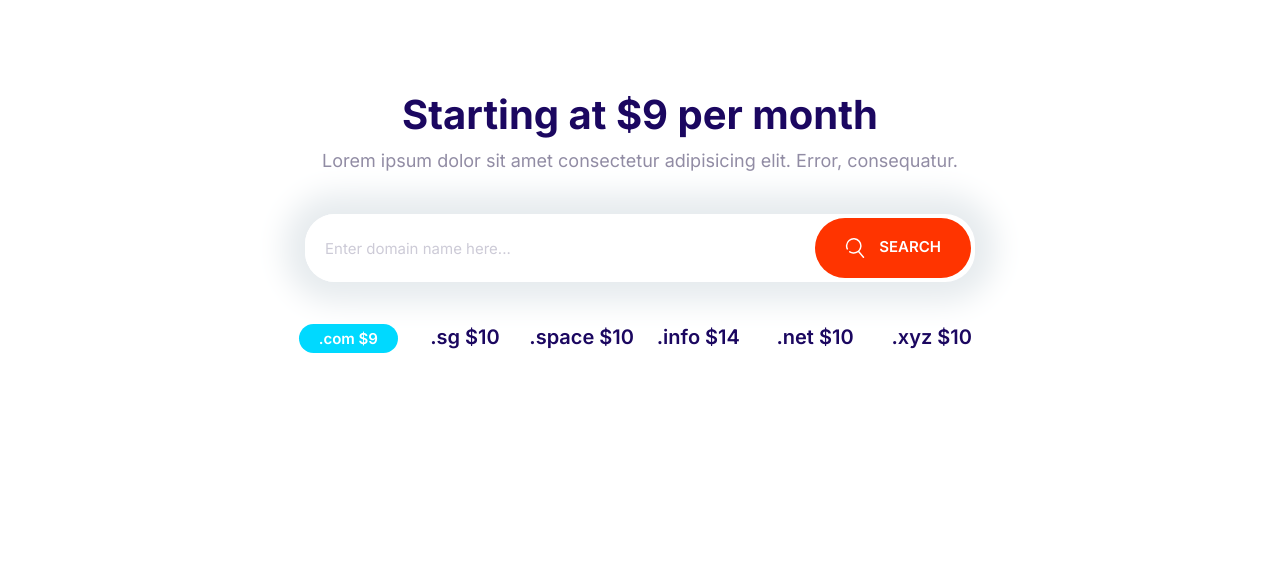
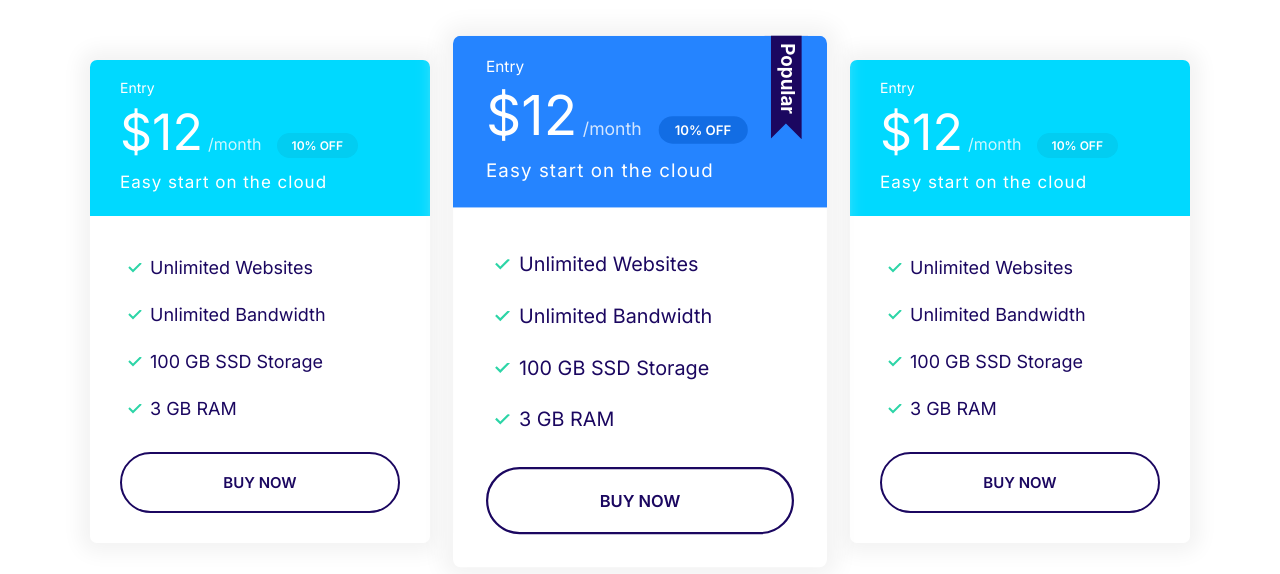
Before and after one commit to Mpz30/Moshify-clone, a plain HTML site: page index.html in a window 1280 px wide. Drawn offline with Linux system fonts and the light colour scheme.

Commit message:
Define plans block.

```diff
--- a/css/styles.css
+++ b/css/styles.css
@@ -347,11 +347,19 @@ a {
   color: #fff;
 }
 
+.card--primary .badge--primary {
+  background-color: #126de4;
+}
+
 .card--secondary .badge--secondary {
   background-color: #02cdf1;
 }
 
 /*Plans*/
+
+.plan {
+  transition: transform 0.2s ease-out;
+}
 
 .plan__name {
   color: #fff;
@@ -382,6 +390,10 @@ a {
   margin-bottom: 2rem;
 }
 
+.plan--popular {
+  transform: scale(1.1)
+}
+
 .plan--popular .card__header {
   position: relative;
 }
@@ -396,7 +408,13 @@ a {
 
 }
 
+.plan:hover {
+  transform: scale(1.05);
+}
 
+.plan--popular:hover {
+  transform: scale(1.15);
+}
 @media screen and (min-width: 1024px) {
   .plan__name {
     font-size: 1.4rem;
@@ -775,3 +793,16 @@ a {
     grid-template-columns: repeat(auto-fit, minmax(10rem,1fr))
   }
 }
+
+
+/*plan blocks*/
+
+.block-plans .grid {
+  gap: 8rem 4rem;
+}
+
+
+.block-plans .card {
+  max-width: 500px;
+  margin: 0 auto;
+}
--- a/index.html
+++ b/index.html
@@ -11,28 +11,70 @@
   <link rel="stylesheet" href="css/styles.css">
 </head>
 <body>
-  <section class="block container block-domain">
-    <header class="block__header">
-      <h2>Starting at $9 per month</h2>
-      <p>Lorem ipsum dolor sit amet consectetur adipisicing elit. Error, consequatur.</p>
-    </header>
-    <div class="input-group">
-      <input type="text" class="input" placeholder="Enter domain name here...">
-      <button class="btn btn--accent">
-        <svg class="icon icon--white">
-          <use xlink:href="images/sprite.svg#search"></use>
-        </svg>
-        Search
-      </button>
+  <section class="block container block-plans">
+    <div class="grid grid--1x3">
+      <div class="plan">
+        <div class="card card--secondary">
+          <header class="card__header">
+            <h3 class="plan__name">Entry</h3>
+            <span class="plan__price">$12</span>
+            <span class="plan__billing-cycle">/month</span>
+            <span class="badge badge--secondary badge--small">10% OFF</span>
+            <span class="plan__description">Easy start on the cloud</span>
+          </header>
+          <div class="card__body">
+            <ul class="list list--tick">
+              <li class="list__item">Unlimited Websites</li>
+              <li class="list__item">Unlimited Bandwidth</li>
+              <li class="list__item">100 GB SSD Storage</li>
+              <li class="list__item">3 GB RAM</li>
+            </ul>
+            <button class="btn btn--outline btn--block">Buy now</button>
+          </div>
+        </div>
+      </div>
+      <div class="plan plan--popular">
+        <div class="card card--primary">
+          <header class="card__header">
+            <h3 class="plan__name">Entry</h3>
+            <span class="plan__price">$12</span>
+            <span class="plan__billing-cycle">/month</span>
+            <span class="badge badge--primary badge--small">10% OFF</span>
+            <span class="plan__description">Easy start on the cloud</span>
+          </header>
+          <div class="card__body">
+            <ul class="list list--tick">
+              <li class="list__item">Unlimited Websites</li>
+              <li class="list__item">Unlimited Bandwidth</li>
+              <li class="list__item">100 GB SSD Storage</li>
+              <li class="list__item">3 GB RAM</li>
+            </ul>
+            <button class="btn btn--outline btn--block">Buy now</button>
+          </div>
+        </div>
+      </div>
+      <div class="plan">
+        <div class="card card--secondary">
+          <header class="card__header">
+            <h3 class="plan__name">Entry</h3>
+            <span class="plan__price">$12</span>
+            <span class="plan__billing-cycle">/month</span>
+            <span class="badge badge--secondary badge--small">10% OFF</span>
+            <span class="plan__description">Easy start on the cloud</span>
+          </header>
+          <div class="card__body">
+            <ul class="list list--tick">
+              <li class="list__item">Unlimited Websites</li>
+              <li class="list__item">Unlimited Bandwidth</li>
+              <li class="list__item">100 GB SSD Storage</li>
+              <li class="list__item">3 GB RAM</li>
+            </ul>
+            <button class="btn btn--outline btn--block">Buy now</button>
+          </div>
+        </div>
+      </div>
     </div>
-    <ul class="list block-domain__prices">
-      <li><span class="badge badge--secondary">.com $9</span></li>
-      <li>.sg $10</li>
-      <li>.space $10</li>
-      <li>.info $14</li>
-      <li>.net $10</li>
-      <li>.xyz $10</li>
-    </ul>
+
   </section>
   <script src="js/main.js"></script>
 </body>
```
Also changed, not shown: components/Plans.html (+1 -1 lines), components/plans block.html (added, +64 -0 lines), components/plans with popular.html (+1 -1 lines).
